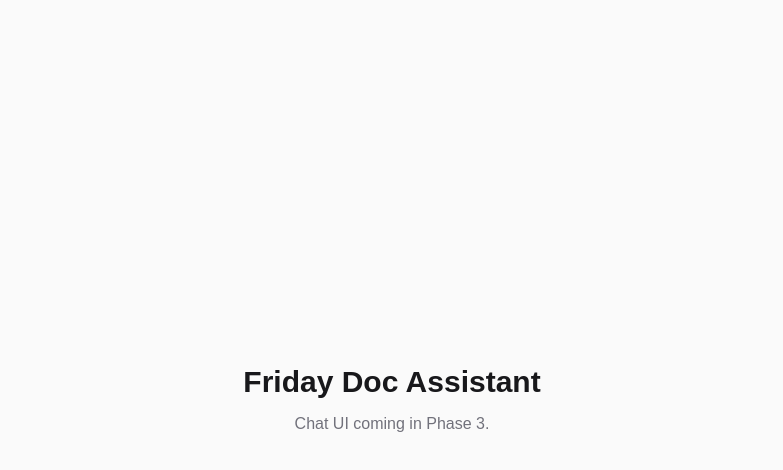
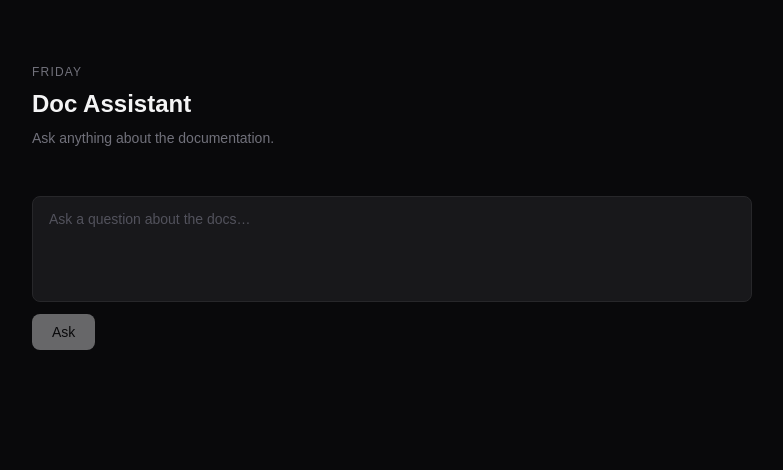
Before and after one commit to farookisonfire/Friday-Doc-Assistant, a Next.js app: page / in a window 1280 px wide. Shown: the top 470 px of the page, without its empty margins (248-1031 px from the left). Built offline with nearby package versions, Linux system fonts and the light colour scheme.

Commit message:
feat: add ChatInterface component and update home page UI

```diff
--- a/src/app/page.tsx
+++ b/src/app/page.tsx
@@ -1,12 +1,22 @@
+import ChatInterface from "@/components/ChatInterface";
+
 export default function Home() {
   return (
-    <main className="flex min-h-screen flex-col items-center justify-center bg-zinc-50 dark:bg-zinc-950">
-      <h1 className="text-3xl font-semibold text-zinc-900 dark:text-zinc-50">
-        Friday Doc Assistant
-      </h1>
-      <p className="mt-3 text-zinc-500 dark:text-zinc-400">
-        Chat UI coming in Phase 3.
-      </p>
+    <main className="min-h-screen bg-zinc-950 text-zinc-100">
+      <div className="mx-auto max-w-3xl px-6 py-16">
+        <header className="mb-12">
+          <p className="text-xs font-medium uppercase tracking-widest text-zinc-500">
+            Friday
+          </p>
+          <h1 className="mt-2 text-2xl font-semibold text-zinc-100">
+            Doc Assistant
+          </h1>
+          <p className="mt-2 text-sm text-zinc-500">
+            Ask anything about the documentation.
+          </p>
+        </header>
+        <ChatInterface />
+      </div>
     </main>
   );
 }
--- /dev/null
+++ b/src/components/ChatInterface.tsx
@@ -0,0 +1,170 @@
+"use client";
+
+import { useRef, useState } from "react";
+import type { FormattedCitations } from "@/lib/formatCitations";
+
+type ChatResponse = FormattedCitations & { traceId: string; isRefusal: boolean };
+
+type Status = "idle" | "loading" | "done" | "error";
+
+export default function ChatInterface() {
+  const [question, setQuestion] = useState("");
+  const [response, setResponse] = useState<ChatResponse | null>(null);
+  const [status, setStatus] = useState<Status>("idle");
+  const [errorMessage, setErrorMessage] = useState("");
+  const [copied, setCopied] = useState(false);
+  const abortRef = useRef<AbortController | null>(null);
+
+  async function submit() {
+    const q = question.trim();
+    if (!q || status === "loading") return;
+
+    abortRef.current?.abort();
+    const controller = new AbortController();
+    abortRef.current = controller;
+
+    setStatus("loading");
+    setResponse(null);
+    setErrorMessage("");
+    setCopied(false);
+
+    try {
+      const res = await fetch("/api/chat", {
+        method: "POST",
+        headers: { "Content-Type": "application/json" },
+        body: JSON.stringify({ question: q }),
+        signal: controller.signal,
+      });
+
+      if (!res.ok) {
+        const text = await res.text().catch(() => "");
+        setErrorMessage(text || `Request failed (${res.status})`);
+        setStatus("error");
+        return;
+      }
+
+      const data: ChatResponse = await res.json();
+      setResponse(data);
+      setStatus("done");
+    } catch (err) {
+      if ((err as Error).name === "AbortError") return;
+      setErrorMessage("Something went wrong. Please try again.");
+      setStatus("error");
+    }
+  }
+
+  function handleKeyDown(e: React.KeyboardEvent<HTMLTextAreaElement>) {
+    if (e.key === "Enter" && !e.shiftKey) {
+      e.preventDefault();
+      submit();
+    }
+  }
+
+  function clear() {
+    abortRef.current?.abort();
+    setQuestion("");
+    setResponse(null);
+    setStatus("idle");
+    setErrorMessage("");
+    setCopied(false);
+  }
+
+  async function copyTraceId(id: string) {
+    await navigator.clipboard.writeText(id);
+    setCopied(true);
+    setTimeout(() => setCopied(false), 2000);
+  }
+
+  return (
+    <div className="flex flex-col gap-8">
+      <div className="flex flex-col gap-3">
+        <textarea
+          className="w-full resize-none rounded-lg border border-zinc-800 bg-zinc-900 px-4 py-3 text-sm text-zinc-100 placeholder-zinc-600 outline-none transition focus:border-zinc-600 focus:ring-1 focus:ring-zinc-600"
+          rows={4}
+          placeholder="Ask a question about the docs…"
+          value={question}
+          onChange={(e) => setQuestion(e.target.value)}
+          onKeyDown={handleKeyDown}
+          disabled={status === "loading"}
+        />
+        <div className="flex items-center gap-3">
+          <button
+            onClick={submit}
+            disabled={!question.trim() || status === "loading"}
+            className="rounded-lg bg-zinc-100 px-5 py-2 text-sm font-medium text-zinc-950 transition hover:bg-white disabled:cursor-not-allowed disabled:opacity-40"
+          >
+            {status === "loading" ? "Thinking…" : "Ask"}
+          </button>
+          {(status === "done" || status === "error") && (
+            <button
+              onClick={clear}
+              className="text-sm text-zinc-500 transition hover:text-zinc-300"
+            >
+              Clear
+            </button>
+          )}
+        </div>
+      </div>
+
+      {status === "error" && (
+        <div className="rounded-lg border border-red-900 bg-red-950/40 px-4 py-3 text-sm text-red-400">
+          {errorMessage}
+        </div>
+      )}
+
+      {status === "done" && response && (
+        <div className="flex flex-col gap-6">
+          {response.isRefusal && (
+            <div className="rounded-lg border border-amber-900 bg-amber-950/40 px-4 py-3 text-xs font-medium uppercase tracking-widest text-amber-500">
+              Outside scope
+            </div>
+          )}
+
+          <div className="text-sm leading-relaxed text-zinc-200 whitespace-pre-wrap">
+            {response.answer}
+          </div>
+
+          {response.sources.length > 0 && (
+            <div className="flex flex-col gap-3">
+              <p className="text-xs font-medium uppercase tracking-widest text-zinc-500">
+                Sources
+              </p>
+              <div className="flex flex-col gap-2">
+                {response.sources.map((src) => (
+                  <a
+                    key={src.index}
+                    href={src.url}
+                    target="_blank"
+                    rel="noopener noreferrer"
+                    className="group flex flex-col gap-1 rounded-lg border border-zinc-800 bg-zinc-900 px-4 py-3 transition hover:border-zinc-700"
+                  >
+                    <div className="flex items-baseline gap-2">
+                      <span className="text-xs text-zinc-600">[{src.index}]</span>
+                      <span className="text-sm font-medium text-zinc-200 group-hover:text-white">
+                        {src.title}
+                      </span>
+                    </div>
+                    <p className="text-xs text-zinc-500 line-clamp-2">{src.snippet}</p>
+                    <p className="text-xs text-zinc-700 group-hover:text-zinc-500 transition">
+                      {src.url}
+                    </p>
+                  </a>
+                ))}
+              </div>
+            </div>
+          )}
+
+          <div className="flex items-center gap-3 border-t border-zinc-900 pt-4">
+            <span className="font-mono text-xs text-zinc-700">{response.traceId}</span>
+            <button
+              onClick={() => copyTraceId(response.traceId)}
+              className="text-xs text-zinc-600 transition hover:text-zinc-400"
+            >
+              {copied ? "Copied" : "Copy trace ID"}
+            </button>
+          </div>
+        </div>
+      )}
+    </div>
+  );
+}
```
